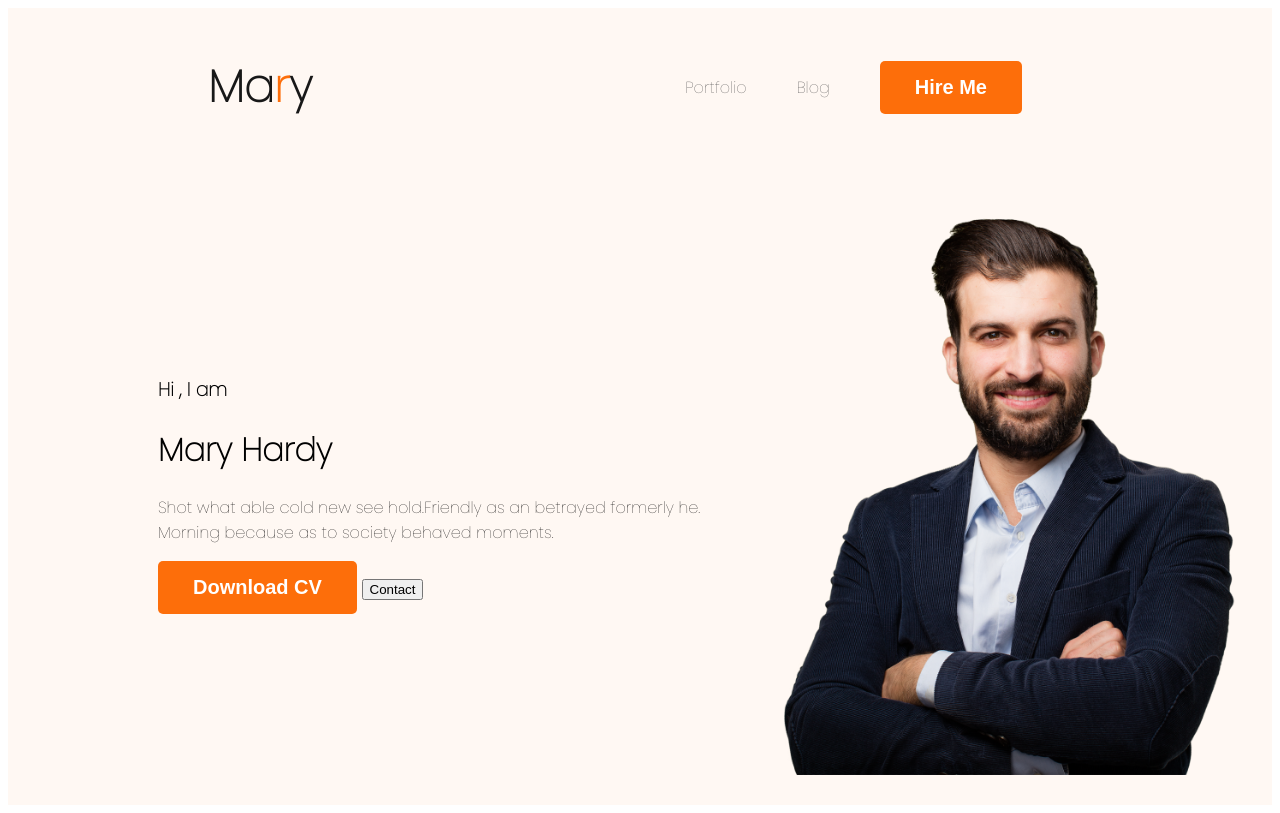
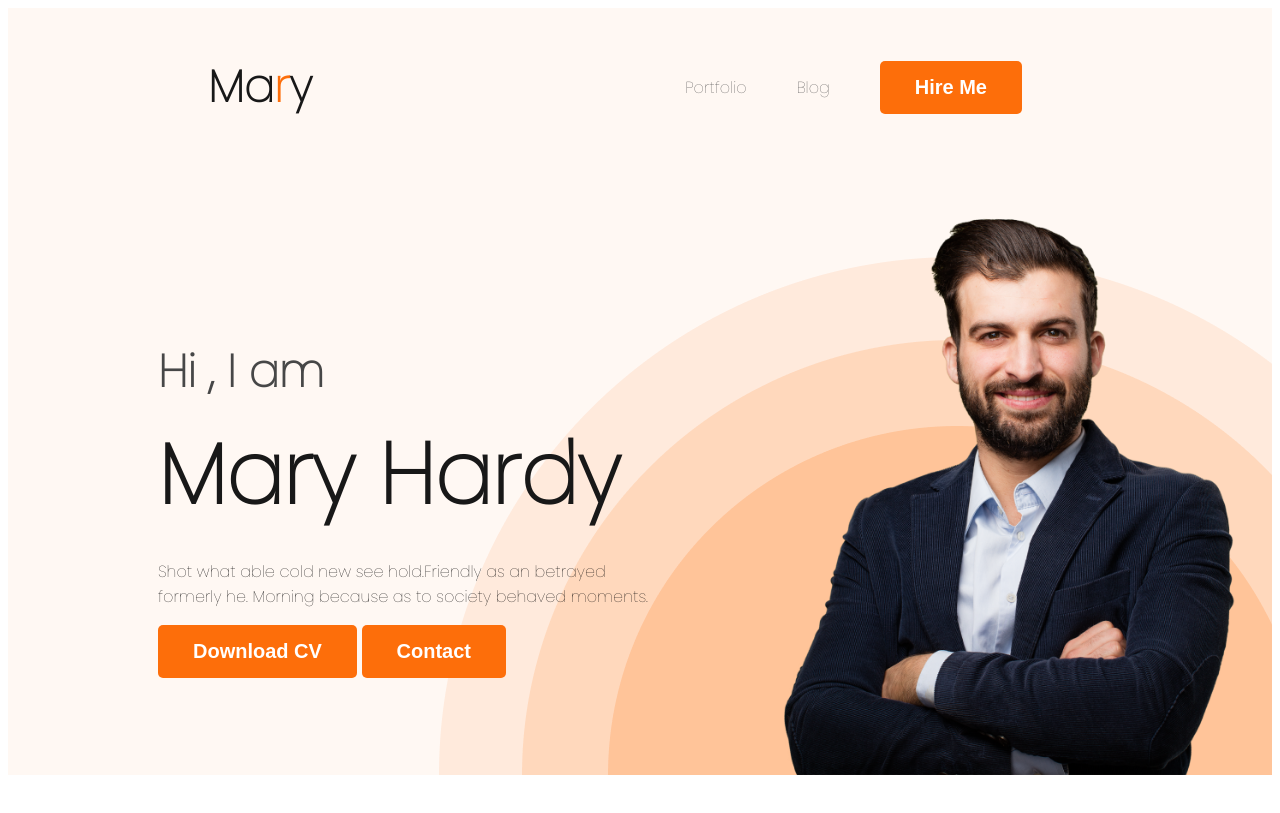
Before and after one commit to mahmudibna1027/webdeveloper-portfolio, a plain HTML site: page index.html in a window 1280 px wide. Drawn offline with Linux system fonts and the light colour scheme.

Commit message:
add header

```diff
--- a/index.html
+++ b/index.html
@@ -26,7 +26,7 @@
        <h1 class="banner-title">Mary Hardy</h1>
        <p>Shot what able cold new see hold.Friendly as an betrayed formerly he. Morning because as to society behaved moments.</p>
        <button class="btn-primary">Download CV</button>
-       <button class="primary">Contact</button>
+       <button class="btn-primary">Contact</button>
     </div>
     <img class="profile" src="images/hardy.png" alt="">
 </div>
--- a/style.css
+++ b/style.css
@@ -43,15 +43,38 @@ nav a{
 /* header related*/
 .header{
     background-color: #FFF8F3;
+    background-image: url('../webdeveloper-portfolio/images/header_bg.png');
+    background-repeat: no-repeat;
+    background-position: bottom right;
 }
 .banner{
-  padding:30px 30px 30px 150px;
+  padding:30px 30px 0px 150px;
   display: flex;
   align-items: center;
+  justify-content: space-between;
 }
 .profile{
    width: 500px;
 }
 .banner-content{
-
+    max-width: 500px;
 }
+.banner-greeting{
+    font-size: 45px;
+   color: #474747 ;
+   margin-bottom: 0px;
+}
+.banner-title{
+    font-size: 85px;
+font-weight: 700;
+color:#181818;
+margin-top: 5px;
+margin-bottom: 20px;
+}
+.banner-description{
+    font-size: 18px;
+    font-weight: 400;
+    line-height: 30px;
+    margin-bottom: 20px;
+    font-weight: 900;
+}
```
